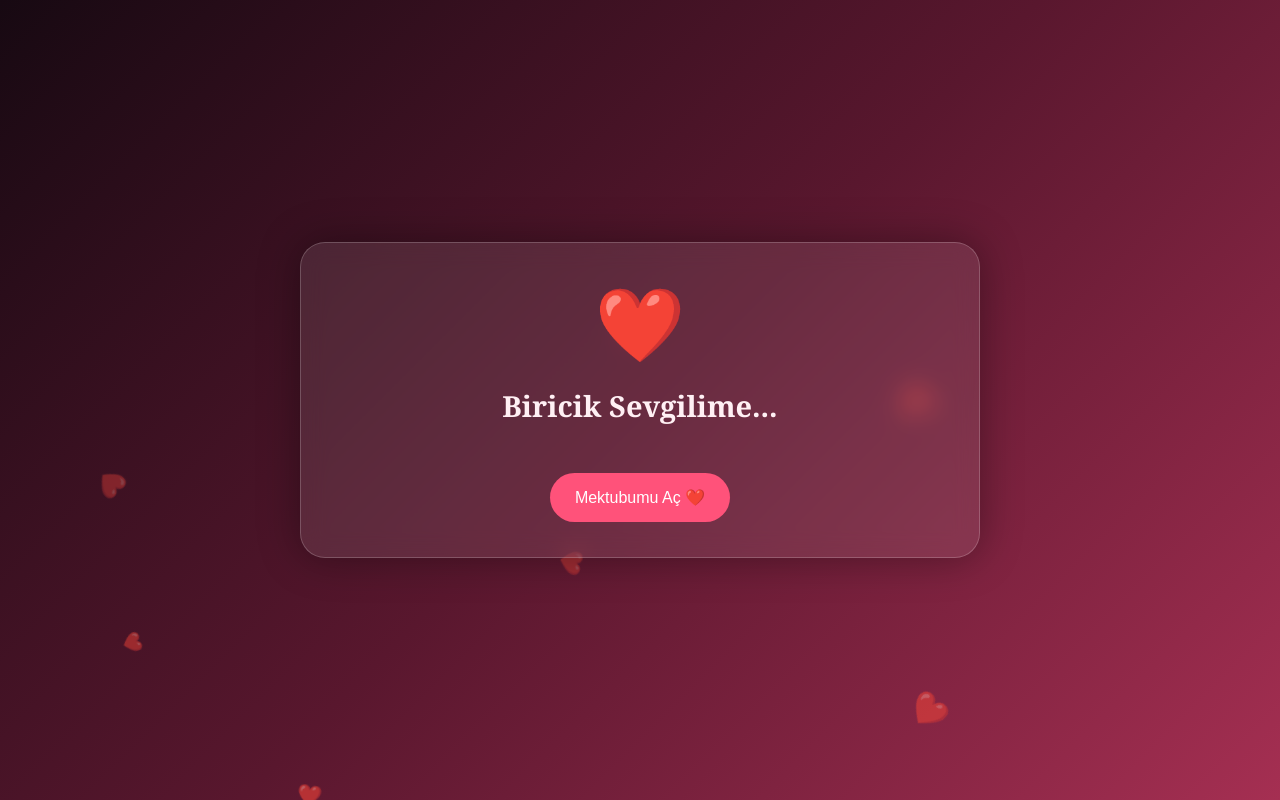
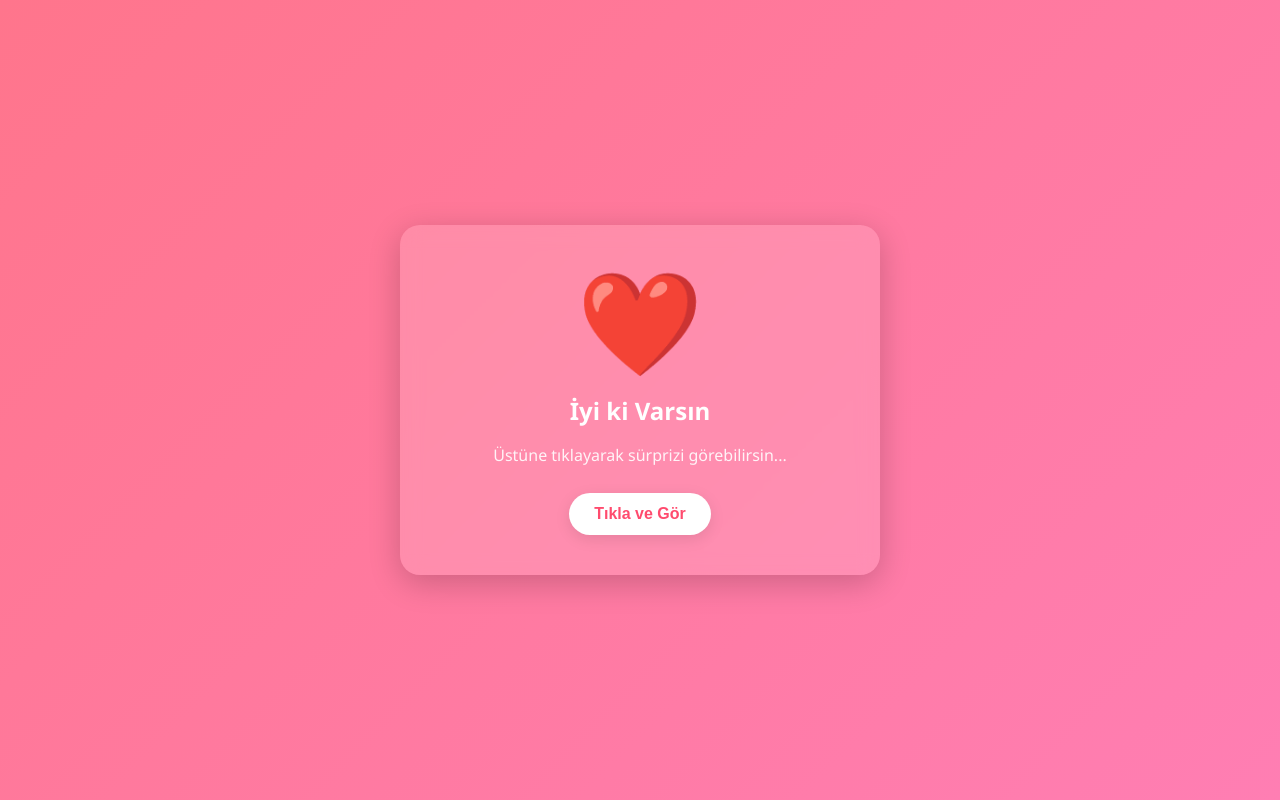
Before and after one commit to mertbngl012/mertbngl012.github.io, a plain HTML site: page index.html in a window 1280 px wide. Drawn offline with Linux system fonts and the light colour scheme.

Commit message:
Revise HTML and CSS for personalized message page
Updated the HTML structure and styles for a personalized message page, including new animations and layout adjustments.

```diff
--- a/index.html
+++ b/index.html
@@ -1,214 +1,117 @@
-
 <!DOCTYPE html>
 <html lang="tr">
 <head>
     <meta charset="UTF-8">
     <meta name="viewport" content="width=device-width, initial-scale=1.0">
-<title>Biricik Sevgilime ❤️</title>
-
+    <title>Sana Özel ❤️</title>
     <style>
-* {
+        body {
             margin: 0;
             padding: 0;
-    box-sizing: border-box;
-}
-
-body {
-    min-height: 100vh;
-    background: linear-gradient(135deg, #170912, #59172e, #a52f52);
-    color: white;
-    font-family: Georgia, serif;
+            background: linear-gradient(135deg, #ff758c, #ff7eb3);
+            font-family: 'Segoe UI', Tahoma, Geneva, Verdana, sans-serif;
             display: flex;
             justify-content: center;
             align-items: center;
-    padding: 25px 15px;
-    overflow-x: hidden;
+            height: 100vh;
+            overflow: hidden;
+            color: #fff;
+            text-align: center;
         }
 
         .container {
-    width: 100%;
-    max-width: 680px;
-    text-align: center;
-    padding: 35px 25px;
-    background: rgba(255,255,255,0.09);
-    border: 1px solid rgba(255,255,255,0.2);
-    border-radius: 25px;
-    backdrop-filter: blur(12px);
-    box-shadow: 0 0 40px rgba(0,0,0,0.35);
-    position: relative;
-    z-index: 2;
+            background: rgba(255, 255, 255, 0.15);
+            padding: 40px;
+            border-radius: 20px;
+            backdrop-filter: blur(10px);
+            box-shadow: 0 8px 32px rgba(0, 0, 0, 0.2);
+            max-width: 400px;
+            width: 90%;
+            animation: fadeIn 1.5s ease-in-out;
         }
 
+        /* Kalp Figürü Animasyonu */
         .heart {
-    font-size: 65px;
-    animation: beat 1.2s infinite;
+            font-size: 80px;
+            animation: heartbeat 1.2s infinite;
+            cursor: pointer;
+            margin-bottom: 20px;
+            user-select: none;
         }
 
-@keyframes beat {
-    50% { transform: scale(1.2); }
+        @keyframes heartbeat {
+            0% { transform: scale(1); }
+            15% { transform: scale(1.3); }
+            30% { transform: scale(1); }
+            45% { transform: scale(1.25); }
+            60% { transform: scale(1); }
         }
 
         h1 {
-    font-size: 29px;
-    margin: 20px 0;
-    color: #fff0f4;
+            font-size: 24px;
+            margin-bottom: 15px;
+            font-weight: 600;
         }
 
-button {
-    margin-top: 28px;
-    padding: 15px 25px;
+        p {
+            font-size: 16px;
+            line-height: 1.6;
+            margin-bottom: 25px;
+            opacity: 0.9;
+        }
+
+        .btn {
+            background-color: #fff;
+            color: #ff4b6e;
             border: none;
+            padding: 12px 25px;
+            font-size: 16px;
+            font-weight: bold;
             border-radius: 30px;
-    background: #ff527a;
-    color: white;
-    font-size: 16px;
             cursor: pointer;
             transition: 0.3s;
+            box-shadow: 0 4px 15px rgba(0,0,0,0.1);
         }
 
-button:hover {
-    background: #ff7898;
-    transform: scale(1.04);
+        .btn:hover {
+            background-color: #ff4b6e;
+            color: #fff;
+            transform: translateY(-2px);
         }
 
-#message {
-    display: none;
-    margin-top: 30px;
-    text-align: left;
-    font-size: 16px;
-    line-height: 2;
-    color: #fff0f4;
-    animation: appear 1.5s ease;
-}
-
-@keyframes appear {
-    from {
-        opacity: 0;
-        transform: translateY(20px);
-    }
-    to {
-        opacity: 1;
-        transform: translateY(0);
-    }
-}
-
-.final {
-    text-align: center;
-    margin-top: 30px;
-    color: #ffb7ca;
-    font-size: 23px;
-    line-height: 1.8;
-}
-
-.floating {
-    position: fixed;
-    bottom: -30px;
-    animation: float 8s linear forwards;
-    opacity: 0.6;
-    pointer-events: none;
-    z-index: 1;
-}
-
-@keyframes float {
-    to {
-        transform: translateY(-110vh) rotate(360deg);
-        opacity: 0;
-    }
-}
-
-@media(max-width: 480px) {
-    h1 { font-size: 25px; }
-    #message { font-size: 15px; }
-    .container { padding: 28px 20px; }
+        @keyframes fadeIn {
+            from { opacity: 0; transform: translateY(20px); }
+            to { opacity: 1; transform: translateY(0); }
         }
     </style>
 </head>
-
 <body>
 
     <div class="container">
+        <!-- Kalp Figürü -->
+        <div class="heart" onclick="changeText()">❤️</div>
 
-<div class="heart">❤️</div>
+        <h1 id="title">İyi ki Varsın</h1>
+        <p id="message">Üstüne tıklayarak sürprizi görebilirsin...</p>
 
-<h1>Biricik Sevgilime...</h1>
-
-<button onclick="showMessage()">
-Mektubumu Aç ❤️
-</button>
-
-<div id="message">
-
-Sana bunları yazarken ne diyeceğimi, nereden başlayacağımı gerçekten bilmiyorum. Belki de yaptığım bir hata yapmamış olsam bile sen öyle hissettiysen, hatanın farkına çok geç vardım ama inan bana seni kaybetme ihtimali bile içimi tarifsiz bir şekilde acıtıyor.
-
-<br><br>
-
-Ben seni öyle sıradan biri gibi sevmiyorum. Hayatıma girip birkaç güzel anı bırakıp gidecek biri olarak da görmüyorum.
-
-<br><br>
-
-Senden sadece bu konu için değil de genel olarak da özür dilemek istiyorum. Belki bazen yanlış davrandım, belki seni üzdüm, belki de sevgimi sana olması gerektiği gibi gösteremedim (hatta buna cesaret edemedim kabul ediyorum). Ama hiçbir zaman sevgimden şüphe etmeni istemedim.
-
-<br><br>
-
-Ben seni kaybetmek istemiyorum. Hayatımda olmanı ve seni seviyorum.
-
-<br><br>
-
-Ben bu ilişkiyi, seni ve bizim aramızdaki şeyleri kolayca vazgeçilecek şeyler olarak görmüyorum.
-
-<br><br>
-
-Belki şu an bana kırgınsın ama bilmeni istiyorum ki benim bana ne kadar kızsan da seni sevmeye devam edeceğim.
-
-<br><br>
-
-Seni üzmek değil, mutlu etmek istiyorum. Yanında olduğunda kendini değerli, sevildiğini ve önemsendiğini hissetmeni istiyorum.
-
-<br><br>
-
-Bunu şu an yapamasam da nedenini çok iyi biliyorsun. Ancak ilerleyen zamanlarda bunun için artık gerçekten çabalayacağım.
-
-<br><br>
-
-Ne olur sevgimi sadece yaptığım (yapmadığım) hatayla ölçme. Sadece yine ve yine söylemek istiyorum, seni gerçekten çok sevdiğimi ve seni kaybetmek istemediğimi bilmeni istiyorum.
-
-<br><br>
-
-Bir daha seni kıracak bir eşekliğim yapmayacağım sevgilim. O yüzden bu güzel günlerimizi aramızda kırgınlık olmadan yaşayalım.
-
-<div class="final">
-Seni Seviyorum ❤️
-<br>
-Özür Dilerim...
-</div>
-
-</div>
+        <button class="btn" onclick="changeText()">Tıkla ve Gör</button>
     </div>
 
     <script>
-function showMessage() {
-    document.getElementById("message").style.display = "block";
-    document.querySelector("button").style.display = "none";
+        const messages = [
+            { title: "Seninle Her An...", text: "Dünyanın en güzel ve en değerli insanısın. İyi ki hayatımdasın! 🥰" },
+            { title: "Birlikte Çok Güzeliz", text: "Gülüşün her şeye bedel. Seni çok ama çok seviyorum! ✨" },
+            { title: "Kodlar Bahane...", text: "Asıl asıl yazılımcı aşkı kalpte başlar. 💻❤️" },
+            { title: "Sonsuza Kadar...", text: "Seninle geçirdiğim her saniye paha biçilemez. 🚀" }
+        ];
 
-    document.getElementById("message").scrollIntoView({
-        behavior: "smooth",
-        block: "start"
-    });
+        let index = 0;
+
+        function changeText() {
+            index = (index + 1) % messages.length;
+            document.getElementById("title").innerText = messages[index].title;
+            document.getElementById("message").innerText = messages[index].text;
         }
-
-function createHeart() {
-    const heart = document.createElement("div");
-    heart.className = "floating";
-    heart.innerHTML = "❤️";
-    heart.style.left = Math.random() * 100 + "vw";
-    heart.style.fontSize = (15 + Math.random() * 20) + "px";
-
-    document.body.appendChild(heart);
-
-    setTimeout(() => heart.remove(), 8000);
-}
-
-setInterval(createHeart, 700);
     </script>
 
 </body>
```
Lines whose indentation alone changed are shown as unchanged.
